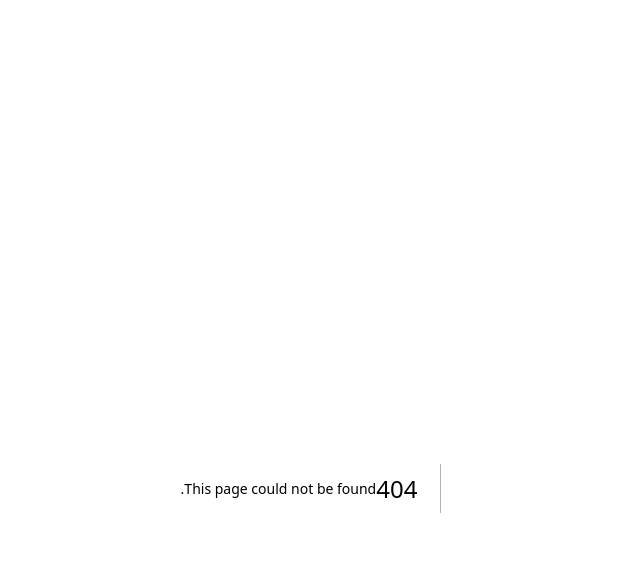
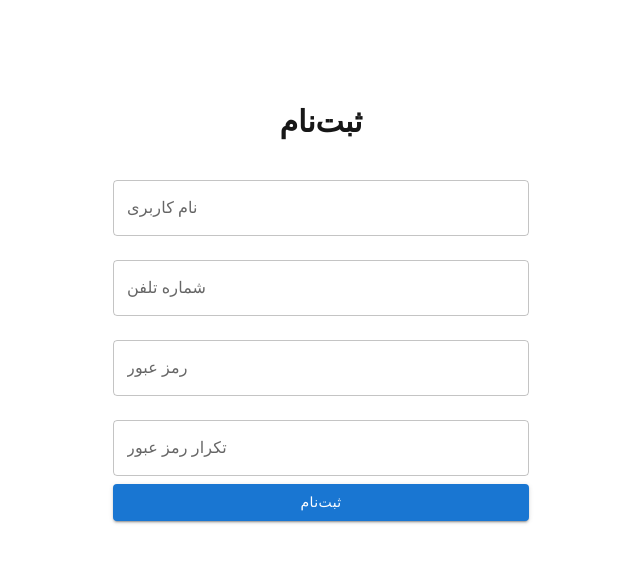
Before and after one commit to amindehnavi2005/bores, a Next.js app: page /register in a window 1280 px wide. Before the commit this address had no page. Shown: the top 562 px of the page, without its empty margins (319-959 px from the left). Built offline with nearby package versions, Linux system fonts and the light colour scheme.

Commit message:
➕feat(register): create register page

```diff
--- /dev/null
+++ b/src/app/(common)/register/page.jsx
@@ -0,0 +1,83 @@
+"use client";
+import { useState } from 'react';
+import { TextField, Button } from '@mui/material';
+import { useRouter } from 'next/navigation';
+
+const RegisterPage = () => {
+    const [username, setUsername] = useState('');
+    const [phone, setPhone] = useState('');
+    const [password, setPassword] = useState('');
+    const [confirmPassword, setConfirmPassword] = useState('');
+    const router = useRouter();
+
+    const handleSubmit = async (e) => {
+        e.preventDefault();
+        if (password !== confirmPassword) {
+            alert('رمز عبور و تکرار آن مطابقت ندارند');
+            return;
+        }
+        const response = await fetch('/api/register', {
+            method: 'POST',
+            headers: { 'Content-Type': 'application/json' },
+            body: JSON.stringify({ username, phone, password }),
+        });
+        if (response.ok) {
+            router.push('/login');
+        } else {
+            alert('ثبت‌نام ناموفق');
+        }
+    };
+
+    return (
+        <div className="p-4 max-w-md mx-auto">
+            <h1 className="text-2xl sm:text-3xl font-bold mb-6 text-center text-lavender">ثبت‌نام</h1>
+            <form onSubmit={handleSubmit} className="space-y-4">
+                <TextField
+                    label="نام کاربری"
+                    value={username}
+                    onChange={(e) => setUsername(e.target.value)}
+                    fullWidth
+                    margin="normal"
+                    variant="outlined"
+                />
+                <TextField
+                    label="شماره تلفن"
+                    value={phone}
+                    onChange={(e) => setPhone(e.target.value)}
+                    fullWidth
+                    margin="normal"
+                    variant="outlined"
+                />
+                <TextField
+                    label="رمز عبور"
+                    type="password"
+                    value={password}
+                    onChange={(e) => setPassword(e.target.value)}
+                    fullWidth
+                    margin="normal"
+                    variant="outlined"
+                />
+                <TextField
+                    label="تکرار رمز عبور"
+                    type="password"
+                    value={confirmPassword}
+                    onChange={(e) => setConfirmPassword(e.target.value)}
+                    fullWidth
+                    margin="normal"
+                    variant="outlined"
+                />
+                <Button
+                    type="submit"
+                    variant="contained"
+                    color="primary"
+                    fullWidth
+                    className="bg-mint hover:bg-mint-dark"
+                >
+                    ثبت‌نام
+                </Button>
+            </form>
+        </div>
+    );
+};
+
+export default RegisterPage;
```
